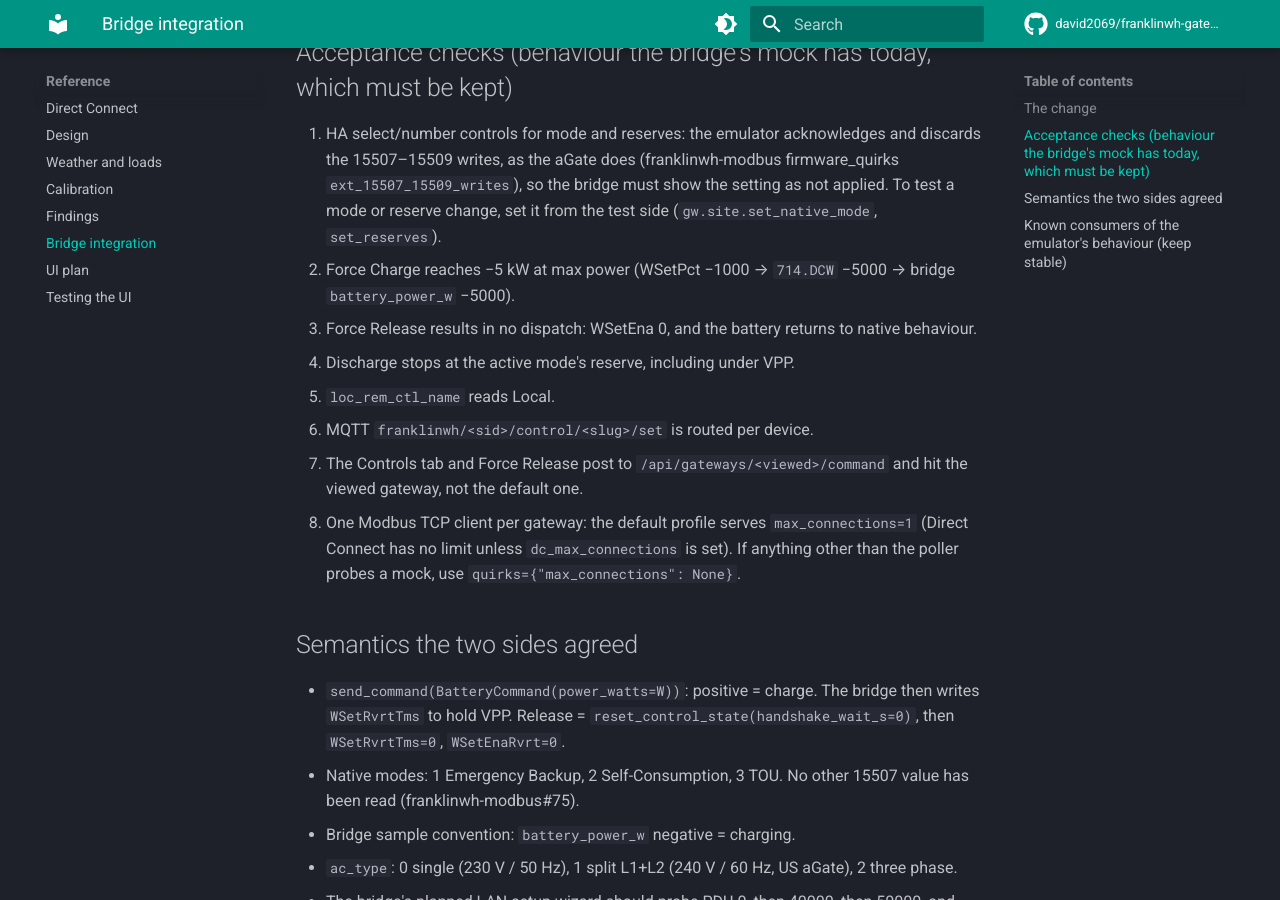
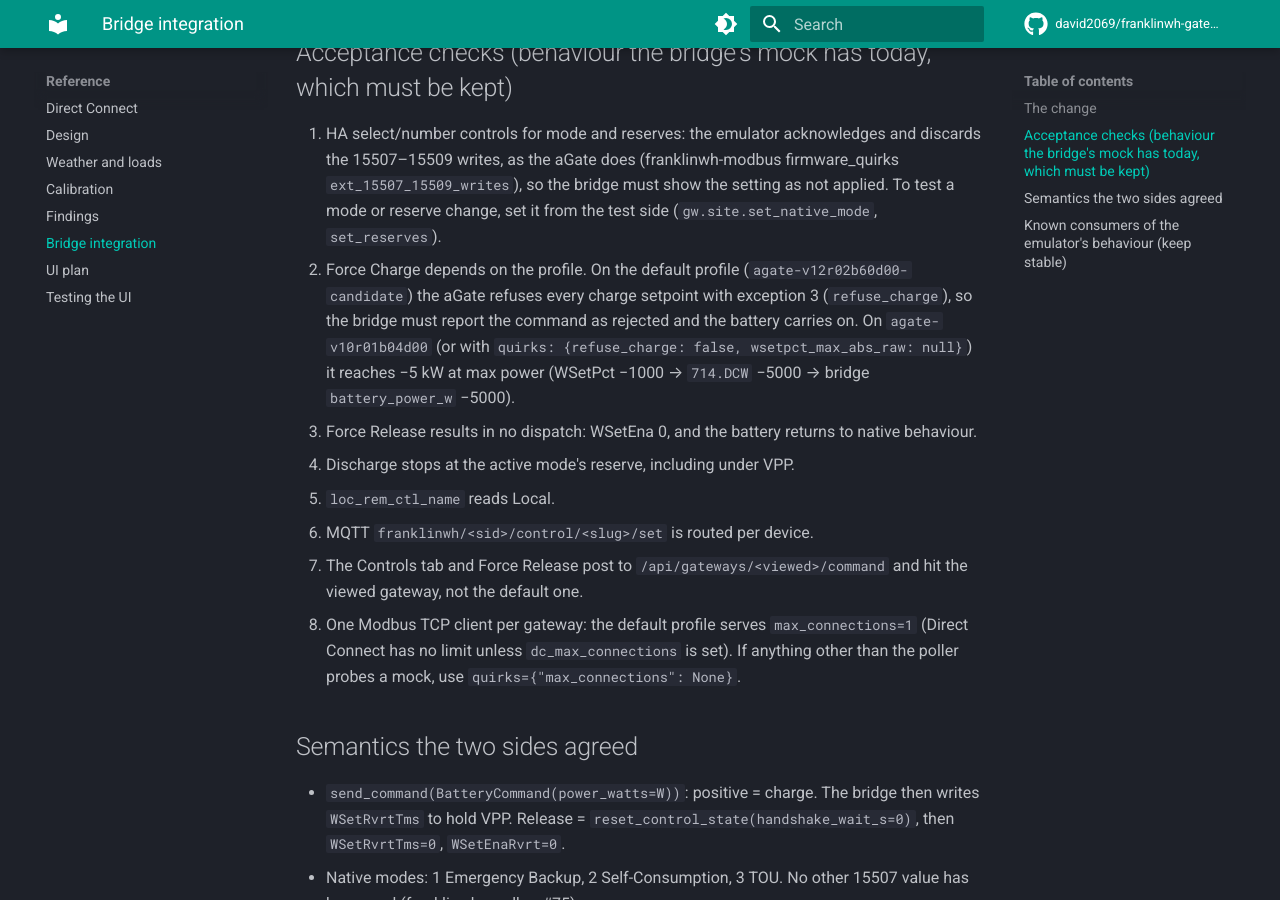
Before and after one commit to david2069/franklinwh-gateway-emulator, an MkDocs documentation site: the page built from docs/BRIDGE_INTEGRATION.md, in a window 1280 px wide and 900 px high, scrolled down 960 px. Built offline with MkDocs 1.6.1 and Material for MkDocs 9.7.7, drawn with Linux system fonts in a browser that asks for light colours; comment, search, counter and statistics services are not loaded.

Commit message:
Docs name the current default profile (#166) (#193)
Docs: BRIDGE_INTEGRATION check 2 expects the default profile's exception-3 refusal of Force Charge (−5 kW needs `agate-v10r01b04d00`); DIRECT_CONNECT, DESIGN and the profiles docstring name `agate-v12r02b60d00-candidate` and V12R02B60D00_260924 as the default (#166).

Results: tests/results/2026-11-01_166_docs_default_profile.txt

Refs #166


Claude-Session: https://claude.ai/code/session_011w1uMEKiYvQ2MFnwbrKSQd

Co-authored-by: david2069 <david2069@users.noreply.github.com>
Co-authored-by: Claude Opus 5.5 <noreply@anthropic.com>

```diff
--- a/docs/BRIDGE_INTEGRATION.md
+++ b/docs/BRIDGE_INTEGRATION.md
@@ -41,8 +41,11 @@ Connect until a `1205` `sunsMdEn` write turns Modbus TCP on (about 3 s later).
    15507–15509 writes, as the aGate does (franklinwh-modbus firmware_quirks
    `ext_15507_15509_writes`), so the bridge must show the setting as not applied. To test a
    mode or reserve change, set it from the test side (`gw.site.set_native_mode`, `set_reserves`).
-2. Force Charge reaches −5 kW at max power (WSetPct −1000 → `714.DCW` −5000 → bridge
-   `battery_power_w` −5000).
+2. Force Charge depends on the profile. On the default profile (`agate-v12r02b60d00-candidate`)
+   the aGate refuses every charge setpoint with exception 3 (`refuse_charge`), so the bridge must
+   report the command as rejected and the battery carries on. On `agate-v10r01b04d00` (or with
+   `quirks: {refuse_charge: false, wsetpct_max_abs_raw: null}`) it reaches −5 kW at max power
+   (WSetPct −1000 → `714.DCW` −5000 → bridge `battery_power_w` −5000).
 3. Force Release results in no dispatch: WSetEna 0, and the battery returns to native behaviour.
 4. Discharge stops at the active mode's reserve, including under VPP.
 5. `loc_rem_ctl_name` reads Local.
```
Also changed, not shown: CHANGELOG.md (+1 -0 lines), docs/DESIGN.md (+4 -2 lines), docs/DIRECT_CONNECT.md (+1 -1 lines), 3 other files.
